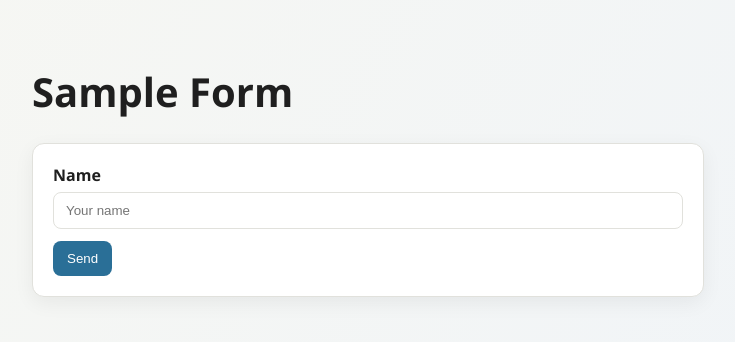
After one commit to dkupratis-debug/FlaskAppEnhanced, a Flask app: page /submit in a window 1280 px wide. The commit adds this page. Shown: the top 342 px of the page, without its empty margins (272-1007 px from the left). Run offline with Flask 3, Linux system fonts and the light colour scheme; parts of the project's set-up code (start-up, migrations or seed data) failed here and were passed over.

Commit message:
Add JSON logging and CSRF sample form

```diff
--- a/app/__init__.py
+++ b/app/__init__.py
@@ -1,3 +1,4 @@
+import json
 import logging
 import os
 import time
@@ -17,6 +18,21 @@ class RequestIdFilter(logging.Filter):
         return True
 
 
+class JsonLogFormatter(logging.Formatter):
+    def format(self, record):
+        payload = {
+            "timestamp": self.formatTime(record, self.datefmt),
+            "level": record.levelname,
+            "logger": record.name,
+            "message": record.getMessage(),
+            "request_id": getattr(record, "request_id", "-"),
+        }
+        for key in ("method", "path", "status", "duration_ms", "remote"):
+            if hasattr(record, key):
+                payload[key] = getattr(record, key)
+        return json.dumps(payload, separators=(",", ":"))
+
+
 def create_app():
     app = Flask(__name__)
     env = os.environ.get("FLASK_ENV", "development").lower()
@@ -24,10 +40,7 @@ def create_app():
     app.config.from_object(config_obj)
 
     handler = logging.StreamHandler()
-    formatter = logging.Formatter(
-        "%(asctime)s %(levelname)s %(name)s request_id=%(request_id)s %(message)s"
-    )
-    handler.setFormatter(formatter)
+    handler.setFormatter(JsonLogFormatter())
     handler.addFilter(RequestIdFilter())
     app.logger.handlers.clear()
     app.logger.addHandler(handler)
@@ -52,18 +65,29 @@ def create_app():
         response.headers.setdefault("X-Request-Id", g.request_id)
         duration_ms = int((time.time() - g.start_time) * 1000)
         app.logger.info(
-            "method=%s path=%s status=%s duration_ms=%s remote=%s",
-            request.method,
-            request.path,
-            response.status_code,
-            duration_ms,
-            request.headers.get("X-Forwarded-For", request.remote_addr),
+            "request",
+            extra={
+                "method": request.method,
+                "path": request.path,
+                "status": response.status_code,
+                "duration_ms": duration_ms,
+                "remote": request.headers.get("X-Forwarded-For", request.remote_addr),
+            },
         )
         return response
 
     @app.get("/")
     def home():
         return render_template("index.html")
+
+    @app.get("/submit")
+    def submit_form():
+        return render_template("form.html")
+
+    @app.post("/submit")
+    def handle_submit():
+        name = request.form.get("name", "anonymous").strip() or "anonymous"
+        return jsonify(message=f"Thanks, {name}.")
 
     @app.get("/health")
     @limiter.exempt
--- a/app/static/styles.css
+++ b/app/static/styles.css
@@ -35,6 +35,32 @@ h1 {
   box-shadow: 0 6px 20px rgba(0, 0, 0, 0.06);
 }
 
+.card label {
+  display: block;
+  margin-bottom: 6px;
+  font-weight: 600;
+}
+
+.card input[type="text"] {
+  width: 100%;
+  padding: 10px 12px;
+  border: 1px solid var(--border);
+  border-radius: 8px;
+  margin-bottom: 12px;
+}
+
+.card button {
+  padding: 10px 14px;
+  border: 0;
+  border-radius: 8px;
+  background: var(--accent);
+  color: #fff;
+  cursor: pointer;
+}
+
+.card button:hover {
+  filter: brightness(0.95);
+}
 .badge {
   display: inline-block;
   padding: 2px 8px;
--- /dev/null
+++ b/app/templates/form.html
@@ -0,0 +1,11 @@
+{% extends "layout.html" %}
+
+{% block content %}
+  <h1>Sample Form</h1>
+  <form method="post" action="/submit" class="card">
+    <label for="name">Name</label>
+    <input id="name" name="name" type="text" placeholder="Your name" />
+    <input type="hidden" name="csrf_token" value="{{ csrf_token() }}" />
+    <button type="submit">Send</button>
+  </form>
+{% endblock %}
```
Also changed, not shown: README.md.
